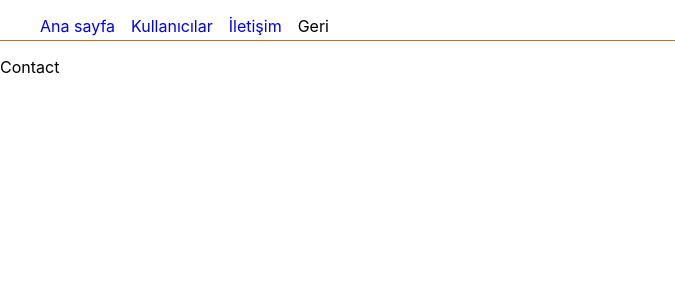
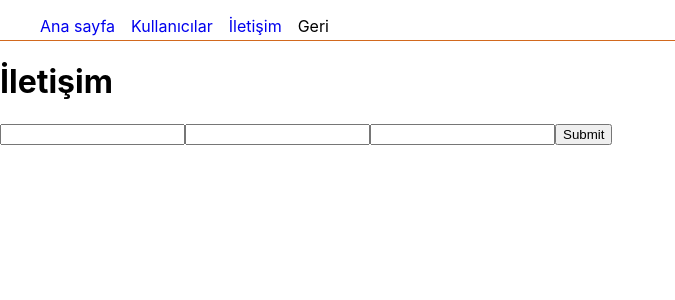
Before and after one commit to Mervegk/gelyaz-react, a React (Create React App) app: page /contact in a window 1280 px wide. Shown: the top 300 px of the page, without its empty margins (0-675 px from the left). Built offline with nearby package versions, Linux system fonts and the light colour scheme.

Commit message:
form validation with formik

```diff
--- a/package.json
+++ b/package.json
@@ -7,6 +7,7 @@
     "@testing-library/react": "^13.4.0",
     "@testing-library/user-event": "^13.5.0",
     "axios": "^1.7.3",
+    "formik": "^2.4.6",
     "react": "^18.3.1",
     "react-dom": "^18.3.1",
     "react-router-dom": "^6.26.0",
--- a/src/App.js
+++ b/src/App.js
@@ -3,7 +3,7 @@
 import { Route, Routes, BrowserRouter } from 'react-router-dom';
 import Home from './pages/Dashboard/Home'
 import Users from './pages/Dashboard/Users';
-import Contact from './pages/Dashboard/Contact';
+import Contact from './pages/Contact';
 import UserDetail from './components/UserDetail';
 import Login from './pages/Auth/Login';
 import DashBoardLayout from './layouts/DashBoardLayout';
--- /dev/null
+++ b/src/pages/Contact.js
@@ -0,0 +1,41 @@
+import React from 'react'
+import { Formik, Form, Field, ErrorMessage } from 'formik';
+
+export default function Contact() {
+  return (
+    <div>
+      <h1>İletişim</h1>
+      <Formik
+        initialValues={{ email: '', firstName: '', lastName: '' }}
+        validate={values => {
+          const errors = {};
+          if (!values.email) {
+            errors.email = 'Required';
+          } else if (
+            !/^[A-Z0-9._%+-]+@[A-Z0-9.-]+\.[A-Z]{2,}$/i.test(values.email)
+          ) {
+            errors.email = 'Invalid email address';
+          }
+          return errors;
+        }}
+        onSubmit={(values) => {
+          console.log(values)
+        }}
+      >
+        {({ isSubmitting }) => (
+          <Form>
+            <Field type="text" name="firstName" />
+            <ErrorMessage name="firstName" component="div" />
+            <Field type="text" name="lastName" />
+            <ErrorMessage name="lastName" component="div" />
+            <Field type="email" name="email" />
+            <ErrorMessage name="email" component="div" />
+            <button type="submit" disabled={isSubmitting}>
+              Submit
+            </button>
+          </Form>
+        )}
+      </Formik>
+    </div>
+  )
+}
--- a/src/pages/Dashboard/Contact.js
+++ /dev/null
@@ -1,7 +0,0 @@
-import React from 'react'
-
-export default function Contact() {
-  return (
-    <div>Contact</div>
-  )
-}
```
Also changed, not shown: 1 other file (tests, documents, lock files or other folders).
